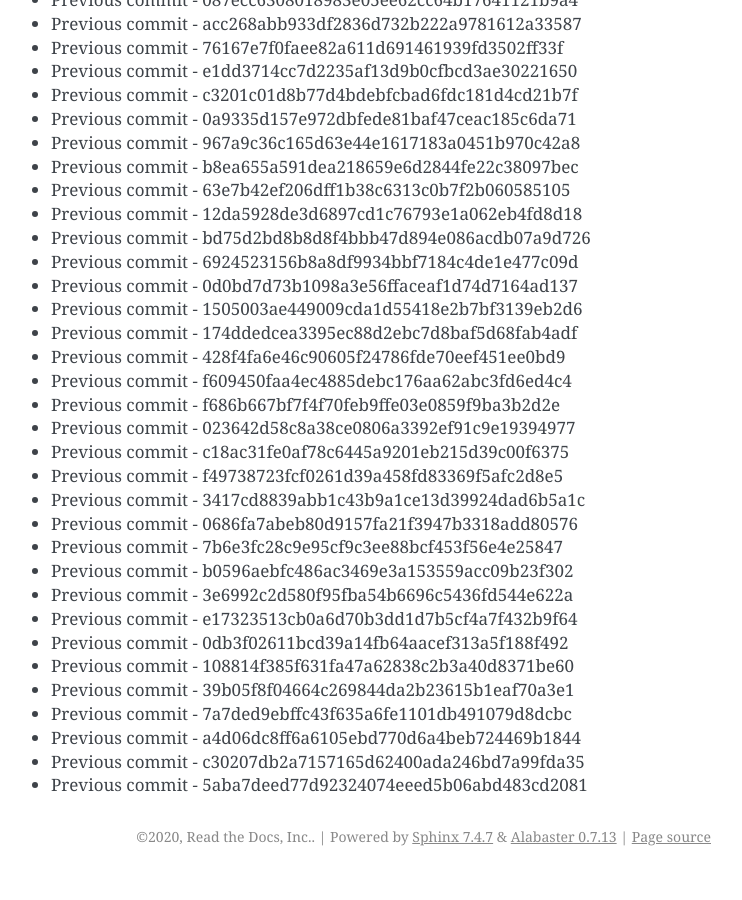
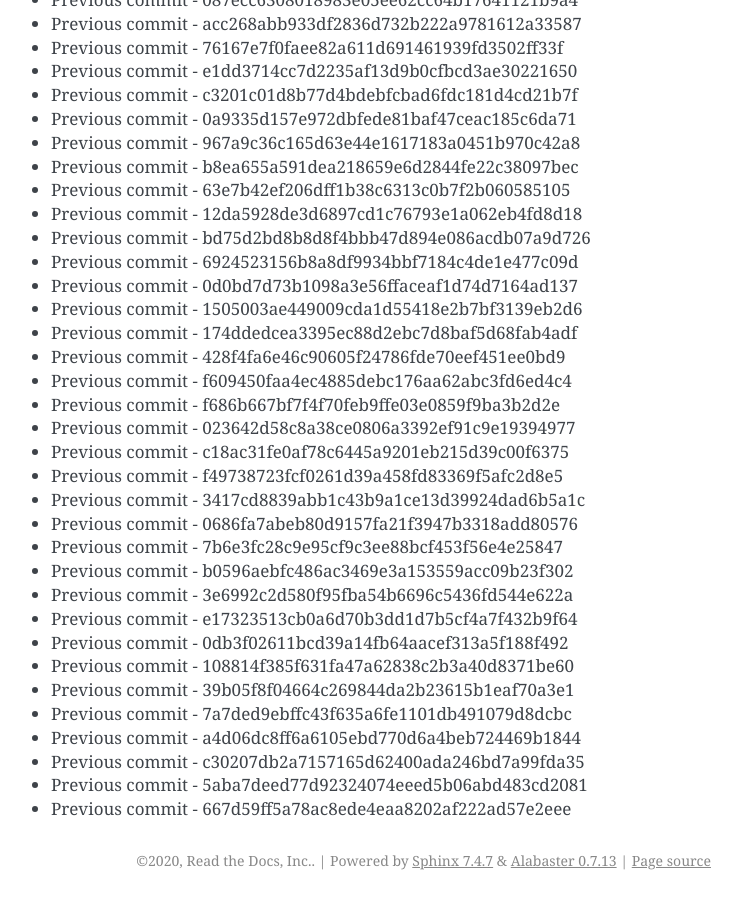
Before and after one commit to readthedocs/rtd-git-stresstest, a Sphinx documentation site: the page built from docs/updates.rst, in a window 1280 px wide and 900 px high, scrolled down 26951 px. Shown: the whole window, without its empty margins (399-1141 px from the left). Built offline with Sphinx 7.4.7, drawn with Linux system fonts in a browser that asks for light colours; before the commit the page ends 27827 px from its top, so only the background shows below that.

Commit message:
Generating commit from previous: 667d59ff5a78ac8ede4eaa8202af222ad57e2eee

```diff
--- a/docs/updates.rst
+++ b/docs/updates.rst
@@ -1164,3 +1164,4 @@ It can be tested for any performance characteristics.
 * Previous commit - a4d06dc8ff6a6105ebd770d6a4beb724469b1844
 * Previous commit - c30207db2a7157165d62400ada246bd7a99fda35
 * Previous commit - 5aba7deed77d92324074eeed5b06abd483cd2081
+* Previous commit - 667d59ff5a78ac8ede4eaa8202af222ad57e2eee
```
